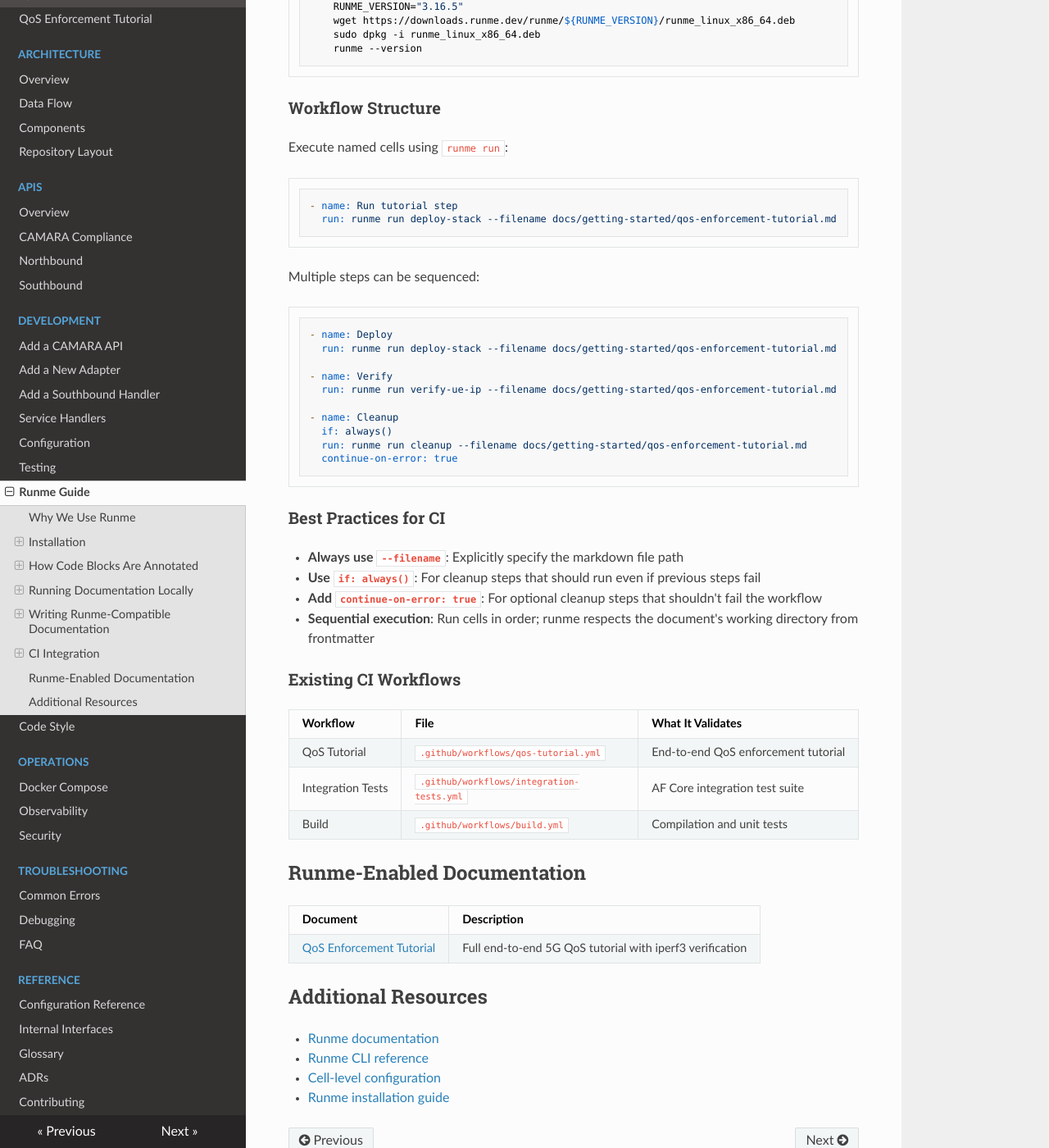
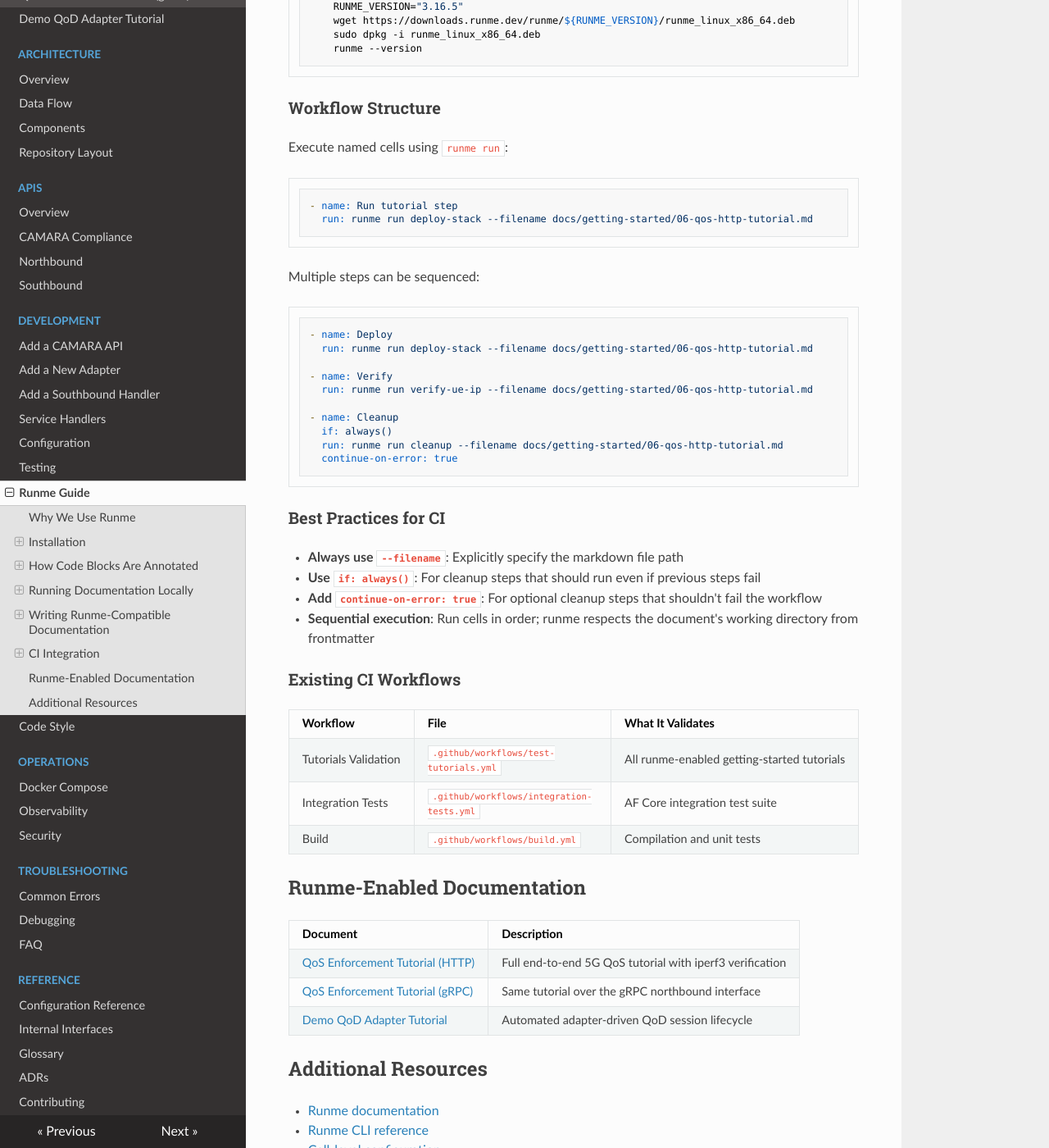
Before and after one commit to phinetech/phine.af, an MkDocs documentation site: the page built from docs/development/runme-guide.md, in a window 1280 px wide and 1400 px high, scrolled down 5672 px. Shown: the whole window at 82% size. Built offline with MkDocs 1.6.1, drawn with Linux system fonts in a browser that asks for light colours; nearby versions of some CDN libraries; some of the changed text lies outside the part shown.

Commit message:
fix: update tutorial file paths and add gRPC tutorial for QoS enforcement
Signed-off-by: Tariro Mukute <tariro.mukute@phine.tech>

````diff
--- a/docs/development/runme-guide.md
+++ b/docs/development/runme-guide.md
@@ -70,13 +70,13 @@
 ### Run a Single Named Cell
 
 ```bash {"name":"example-list","interactive":"false"}
-runme ls --filename docs/getting-started/qos-enforcement-tutorial.md
+runme ls --filename docs/getting-started/06-qos-http-tutorial.md
 ```
 
 To run a specific cell by name:
 
 ```sh {"excludeFromRunAll":"true","interactive":"false"}
-runme run deploy-stack --filename docs/getting-started/qos-enforcement-tutorial.md
+runme run deploy-stack --filename docs/getting-started/06-qos-http-tutorial.md
 ```
 
 ### Run All Cells
@@ -84,7 +84,7 @@
 Runs every cell except those marked `excludeFromRunAll`:
 
 ```sh {"excludeFromRunAll":"true","interactive":"false"}
-runme run --all --skip-prompts --filename docs/getting-started/qos-enforcement-tutorial.md
+runme run --all --skip-prompts --filename docs/getting-started/06-qos-http-tutorial.md
 ```
 
 ### Run in VS Code
@@ -243,21 +243,21 @@
 
 ```yaml {"excludeFromRunAll":"true"}
 - name: Run tutorial step
-  run: runme run deploy-stack --filename docs/getting-started/qos-enforcement-tutorial.md
+  run: runme run deploy-stack --filename docs/getting-started/06-qos-http-tutorial.md
 ```
 
 Multiple steps can be sequenced:
 
 ```yaml {"excludeFromRunAll":"true"}
 - name: Deploy
-  run: runme run deploy-stack --filename docs/getting-started/qos-enforcement-tutorial.md
+  run: runme run deploy-stack --filename docs/getting-started/06-qos-http-tutorial.md
 
 - name: Verify
-  run: runme run verify-ue-ip --filename docs/getting-started/qos-enforcement-tutorial.md
+  run: runme run verify-ue-ip --filename docs/getting-started/06-qos-http-tutorial.md
 
 - name: Cleanup
   if: always()
-  run: runme run cleanup --filename docs/getting-started/qos-enforcement-tutorial.md
+  run: runme run cleanup --filename docs/getting-started/06-qos-http-tutorial.md
   continue-on-error: true
 ```
 
@@ -272,7 +272,7 @@
 
 | Workflow | File | What It Validates |
 |---|---|---|
-| QoS Tutorial | `.github/workflows/qos-tutorial.yml` | End-to-end QoS enforcement tutorial |
+| Tutorials Validation | `.github/workflows/test-tutorials.yml` | All runme-enabled getting-started tutorials |
 | Integration Tests | `.github/workflows/integration-tests.yml` | AF Core integration test suite |
 | Build | `.github/workflows/build.yml` | Compilation and unit tests |
 
@@ -280,7 +280,9 @@
 
 | Document | Description |
 |---|---|
-| [QoS Enforcement Tutorial](../getting-started/qos-enforcement-tutorial.md) | Full end-to-end 5G QoS tutorial with iperf3 verification |
+| [QoS Enforcement Tutorial (HTTP)](../getting-started/06-qos-http-tutorial.md) | Full end-to-end 5G QoS tutorial with iperf3 verification |
+| [QoS Enforcement Tutorial (gRPC)](../getting-started/07-qos-grpc-tutorial.md) | Same tutorial over the gRPC northbound interface |
+| [Demo QoD Adapter Tutorial](../getting-started/08-demo-adapter-tutorial.md) | Automated adapter-driven QoD session lifecycle |
 
 ## Additional Resources
 
--- a/mkdocs.yml
+++ b/mkdocs.yml
@@ -26,12 +26,14 @@
   - Home: index.md
   - Status: status.md
   - Getting Started:
-      - Prerequisites: getting-started/prerequisites.md
-      - Build: getting-started/build.md
-      - Run: getting-started/run.md
-      - First Request: getting-started/first-request.md
-      - Quickstart: getting-started/quickstart.md
-      - QoS Enforcement Tutorial: getting-started/qos-enforcement-tutorial.md
+      - Prerequisites: getting-started/01-prerequisites.md
+      - Build: getting-started/02-build.md
+      - Run: getting-started/03-run.md
+      - First Request: getting-started/04-first-request.md
+      - Quickstart: getting-started/05-quickstart.md
+      - QoS Enforcement Tutorial (HTTP): getting-started/06-qos-http-tutorial.md
+      - QoS Enforcement Tutorial (gRPC): getting-started/07-qos-grpc-tutorial.md
+      - Demo QoD Adapter Tutorial: getting-started/08-demo-adapter-tutorial.md
   - Architecture:
       - Overview: architecture/overview.md
       - Data Flow: architecture/data-flow.md
````
Also changed, not shown: README.md (+8 -5 lines), docs/getting-started/06-qos-http-tutorial.md (+25 -26 lines), docs/getting-started/07-qos-grpc-tutorial.md (added, +296 -0 lines), docs/getting-started/08-demo-adapter-tutorial.md (+16 -2 lines), docs/index.md (+3 -2 lines), 1 other file.
